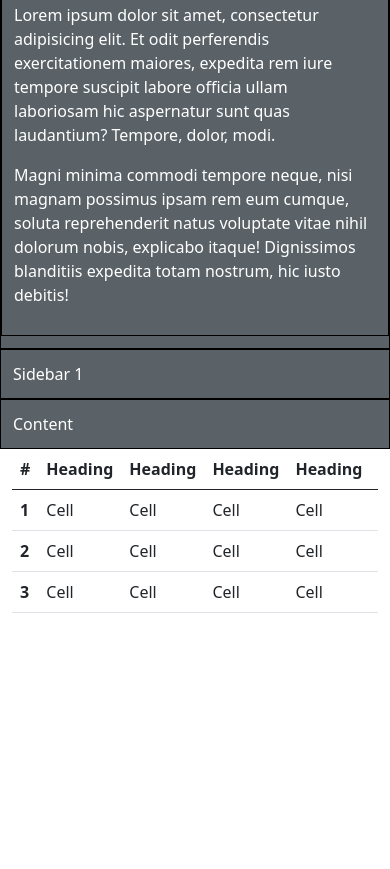
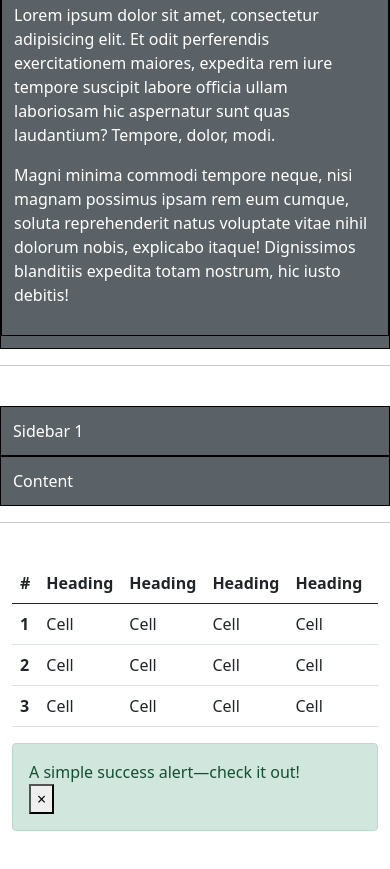
Before and after one commit to YakovlevDS/bootstrap_lesson_2_ert, a plain HTML site: page index.html in a window 390 px wide. Shown: the part 6550-7419 px from the top of the page. Before the commit the page ends 7279 px from the top, so only its background shows below. Drawn offline with nearby package versions, Linux system fonts and the light colour scheme.

```diff
--- a/index.html
+++ b/index.html
@@ -340,7 +340,8 @@
         </div>
       </div>
     </div>
-
+<hr>
+<br>
     <div class="bs">
       <div class="container">
         <div class="row">
@@ -352,7 +353,8 @@
         </div>
       </div>
     </div>
-
+<hr>
+<br>
     <div class="container">
       <div class="row">
         <div class="col-md-12">
@@ -416,6 +418,21 @@
       </div>
     </div>
 
+	<div class="container">
+		<div class="row">
+			<div class="col-md-12">
+
+				<div class="alert alert-success alert-dismissible fade show" role="alert">
+					A simple success alert—check it out!
+					<button type="button" class="close" data-dismiss="alert" aria-label="Close">
+						<span aria-hidden="true">&times;</span>
+					</button>
+				</div>
+
+			</div>
+		</div>
+	</div>
+
     <script
       src="https://cdn.jsdelivr.net/npm/@popperjs/core@2.9.2/dist/umd/popper.min.js"
       integrity="sha384-IQsoLXl5PILFhosVNubq5LC7Qb9DXgDA9i+tQ8Zj3iwWAwPtgFTxbJ8NT4GN1R8p"
```
